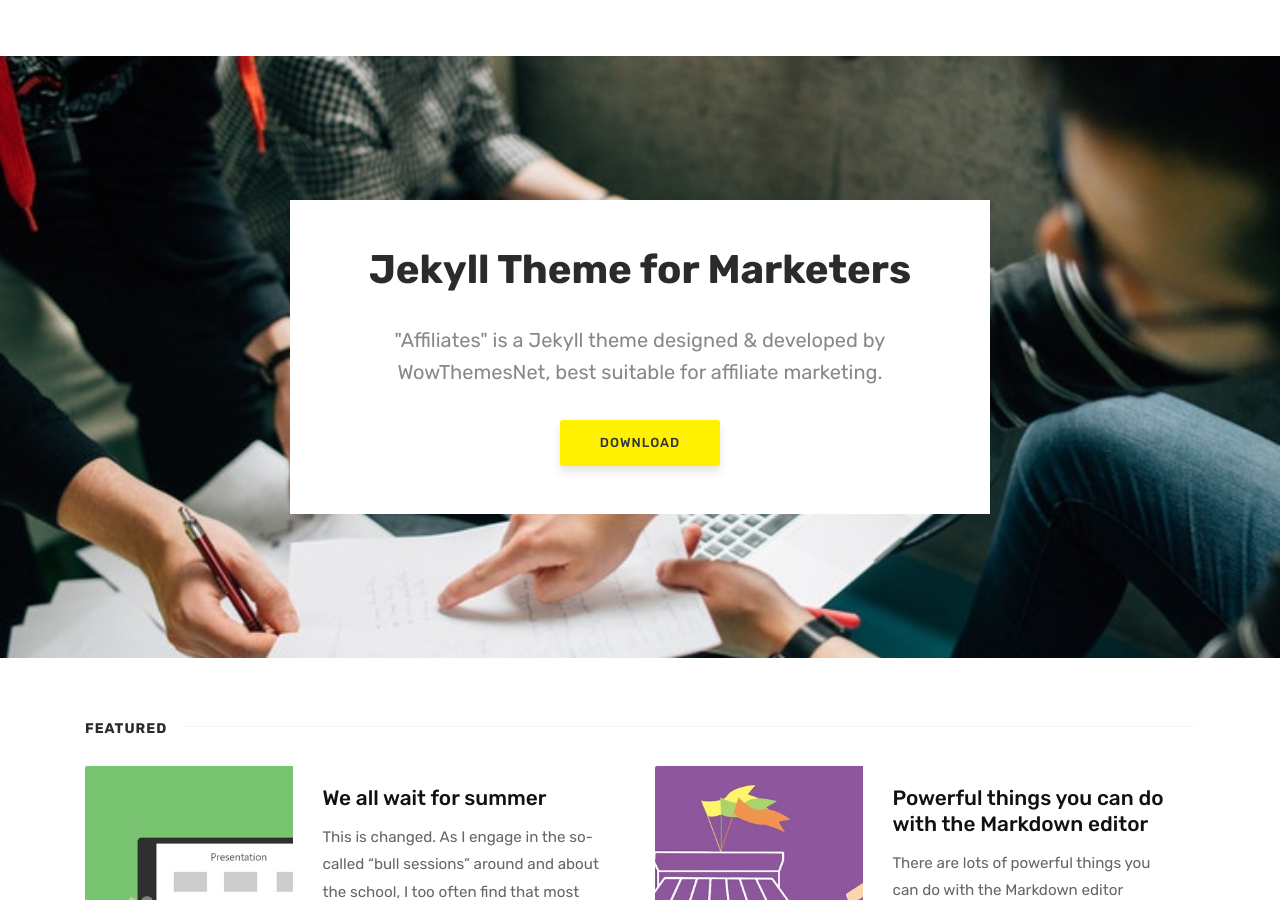
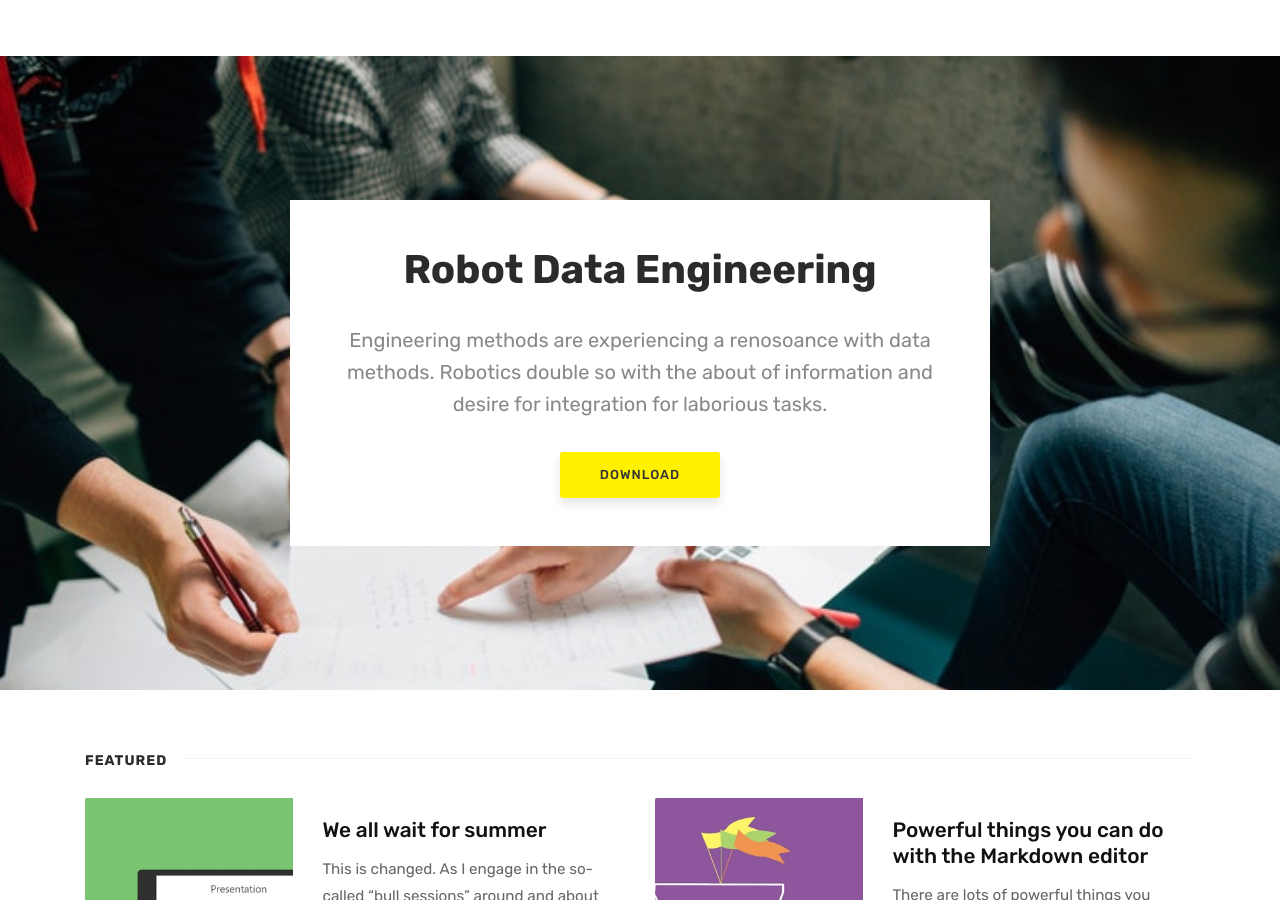
Before and after one commit to tonypiaskowy/tonypiaskowy.github.io, a Jekyll site: the page built from index.html, in a window 1280 px wide and 900 px high. Built offline with Jekyll 4.4.1, drawn with Linux system fonts in a browser that asks for light colours; the list of posts is cut into pages by our own code; comment, search, counter and statistics services are not loaded.

Commit message:
Updated Blurb

```diff
--- a/index.html
+++ b/index.html
@@ -7,8 +7,8 @@
 ================================================== -->
 <section class="intro full-width">
     <div class="wrapintro">
-        <h1>Jekyll Theme for Marketers</h1>
-        <h2 class="lead">"Affiliates" is a Jekyll theme designed & developed by WowThemesNet, best suitable for affiliate marketing.</h2>
+        <h1>Robot Data Engineering</h1>
+        <h2 class="lead">Engineering methods are experiencing a renosoance with data methods. Robotics double so with the about of information and desire for integration for laborious tasks.</h2>
         <a href="https://github.com/wowthemesnet/affiliates-jekyll-theme/archive/master.zip" class="btn">Download</a>
     </div>
 </section>
```
